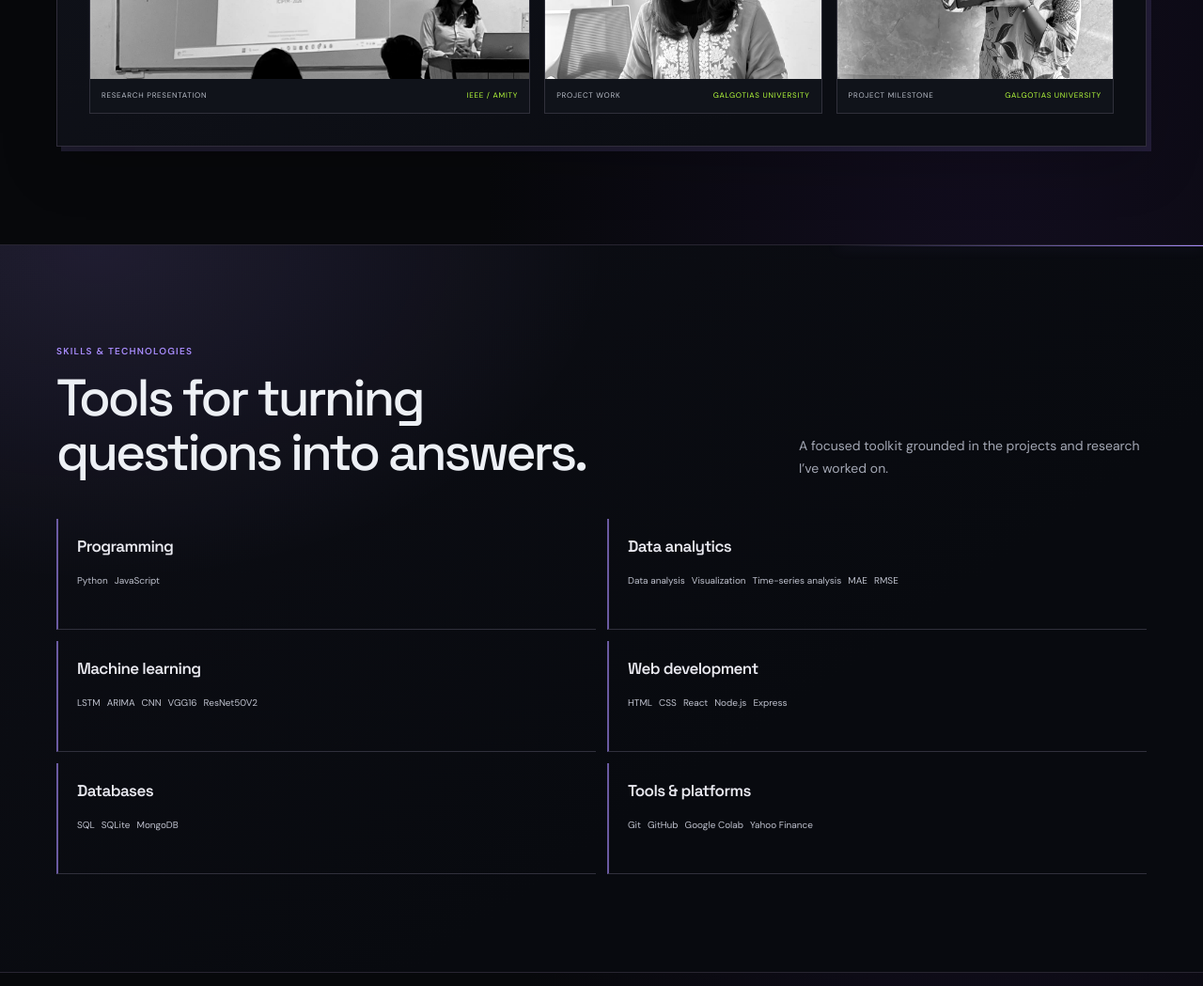
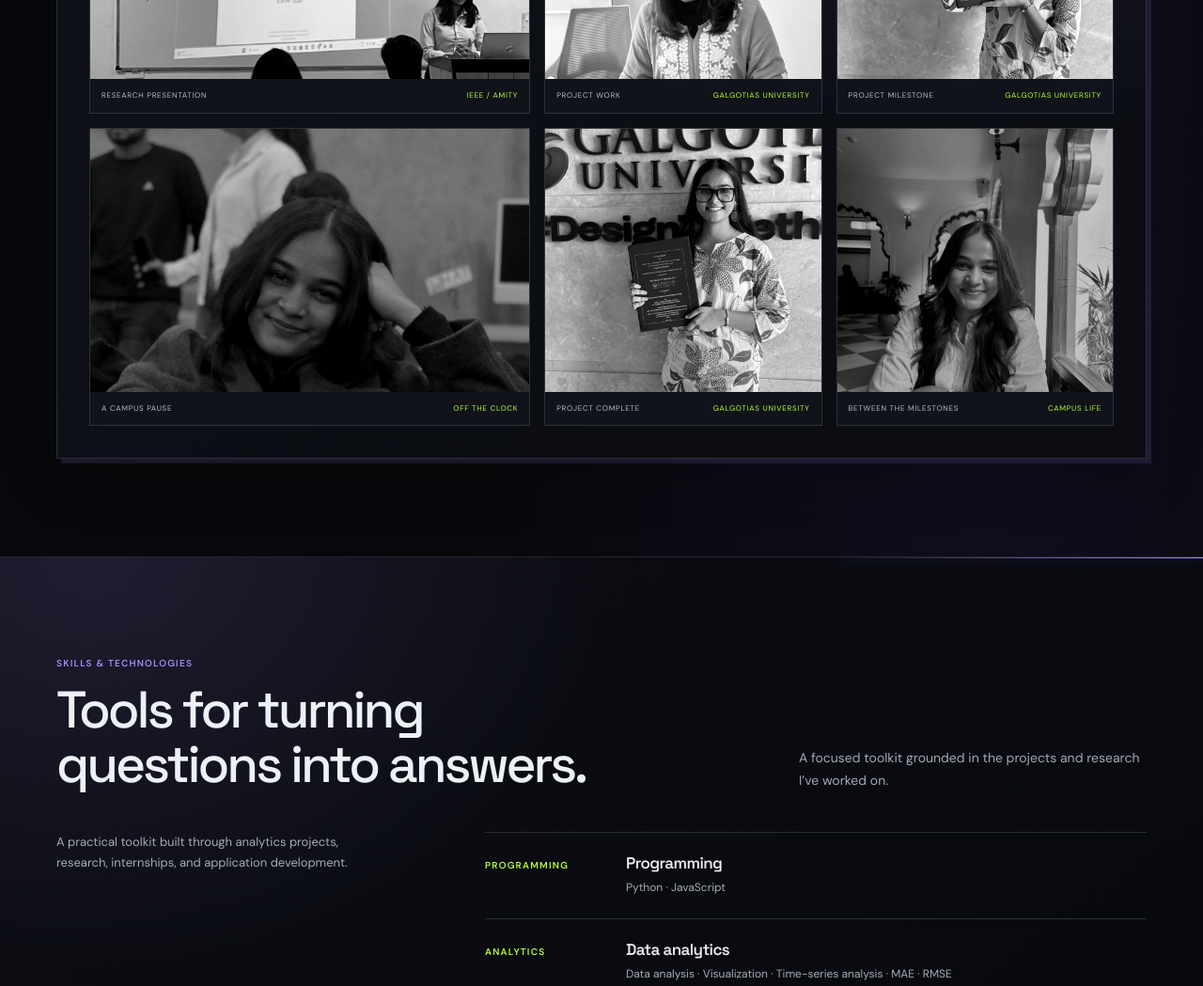
Before and after one commit to Ishita-verma20/portfolio, a plain HTML site: page index.html in a window 1280 px wide. Shown: the part 1660-2709 px from the top of the page at 94% size. Drawn offline with Linux system fonts and the light colour scheme.

Commit message:
Refresh skills timeline and personal photo gallery
Co-authored-by: Copilot <223556219+Copilot@users.noreply.github.com>

```diff
--- a/index.html
+++ b/index.html
@@ -126,12 +126,6 @@
     .quality { padding: 7px 10px; border: 1px solid var(--line); color: #44505c; font-size: 10px; }
 
     .skills-section { background: var(--surface); }
-    .skill-grid { display: grid; grid-template-columns: repeat(2, 1fr); gap: 12px; }
-    .skill-group { min-height: 146px; display: grid; grid-template-columns: 1fr; grid-template-areas: "title" "list"; align-content: start; gap: 14px 8px; padding: 21px 23px; background: var(--surface); }
-    .skill-group h3 { grid-area: title; align-self: center; margin: 0; font-size: 17px; }
-    .skill-list { grid-area: list; display: flex; flex-wrap: wrap; gap: 7px; }
-    .skill-list span { padding: 6px 9px; background: rgb(255 255 255 / 65%); color: #4c5965; font-size: 10px; }
-
     .projects-grid { display: grid; grid-template-columns: repeat(2, 1fr); gap: 22px; }
     .project-card { min-width: 0; display: flex; flex-direction: column; border: 1px solid var(--line); background: var(--white); transition: border-color .25s ease, transform .25s ease, box-shadow .25s ease; }
     .project-card:hover { transform: translateY(-4px); border-color: #9abbb5; box-shadow: 0 17px 40px rgb(17 26 40 / 8%); }
@@ -203,9 +197,6 @@
     .leadership-card .mono { color: var(--teal); }
     .leadership-card h3 { margin: 12px 0 6px; font-size: 17px; }
     .leadership-card p { margin: 0; color: var(--muted); font-size: 12px; }
-    .achievement-row { display: flex; flex-wrap: wrap; gap: 10px 18px; margin-top: 20px; color: #54616d; font-size: 11px; }
-    .achievement-row span::before { margin-right: 7px; color: var(--rust); content: "—"; }
-
     .contact-section { padding: 86px 0; color: var(--white); background: #192535; }
     .contact-inner { display: flex; justify-content: space-between; align-items: end; gap: 32px; }
     .contact-section .section-kicker { color: #a5c9c4; }
@@ -262,8 +253,6 @@
       .about-aside { position: static; }
       .about-copy { grid-column: 1 / -1; }
       .about-grid > .photo-strip { grid-column: 1 / -1; }
-      .skill-grid { grid-template-columns: 1fr 1fr; }
-      .skill-group { min-height: 150px; padding: 17px; }
       .projects-grid { grid-template-columns: 1fr; gap: 16px; }
       .project-visual { min-height: 190px; }
       .research-card { grid-template-columns: 1fr; }
@@ -275,8 +264,6 @@
       .contact-actions .button { flex: 1; }
     }
     @media (max-width: 420px) {
-      .skill-grid { grid-template-columns: 1fr; }
-      .skill-group { min-height: 0; }
       .experience-item { grid-template-columns: 1fr; gap: 6px; }
       .project-topline { flex-direction: column; gap: 5px; }
       .contact-actions { flex-direction: column; }
@@ -443,20 +430,6 @@
     .skills-section .container { position: relative; z-index: 1; }
     .skills-section .section-kicker { color: var(--rust); }
     .skills-section .section-intro { color: #a4a8b5; }
-    .skill-grid { gap: 12px; }
-    .skill-group {
-      position: relative;
-      min-height: 118px;
-      padding: 19px 20px;
-      border: 0;
-      border-bottom: 1px solid #30303c;
-      border-left: 2px solid rgb(167 139 250 / 62%);
-      background: transparent;
-      box-shadow: none;
-    }
-    .skill-group .mono { color: var(--rust); }
-    .skill-group h3 { margin: 0; color: #e9e9f0; }
-    .skill-list span { padding: 2px 0; color: #bfc2ce; background: transparent; border: 0; }
     .projects-grid { gap: 20px; }
     .project-card {
       position: relative;
@@ -606,12 +579,9 @@
     .accuracy-bar { display: block; height: 3px; margin-top: 10px; background: #282934; }
     .accuracy-bar b { display: block; width: 85.32%; height: 100%; background: linear-gradient(90deg, var(--teal), #d0ff80); box-shadow: 0 0 8px rgb(182 255 59 / 40%); }
     .paper-note { border-top-color: #34303f; color: #a2a9b5; }
-    .experience-item, .leadership-card, .education-card, .skill-group { transition: border-color .25s ease, box-shadow .25s ease, transform .25s ease, background-color .25s ease; }
+    .experience-item, .leadership-card, .education-card { transition: border-color .25s ease, box-shadow .25s ease, transform .25s ease, background-color .25s ease; }
     .experience-item:hover { border-color: rgb(167 139 250 / 65%); }
     .leadership-card:hover, .education-card:hover { transform: translateY(-3px); border-color: rgb(167 139 250 / 54%); box-shadow: 5px 5px 0 rgb(167 139 250 / 24%), 0 0 24px rgb(167 139 250 / 13%); }
-    .skill-group:hover { z-index: 1; transform: translateX(4px); border-bottom-color: #494257; border-left-color: var(--teal); background: linear-gradient(90deg, rgb(167 139 250 / 7%), transparent 72%); box-shadow: none; }
-    .skill-list span { transition: color .2s ease, border-color .2s ease, box-shadow .2s ease, transform .2s ease; }
-    .skill-list span:hover { transform: translateY(-1px); color: #ded3ff; border-color: transparent; box-shadow: none; text-shadow: 0 0 13px rgb(167 139 250 / 40%); }
     .quality { transition: color .2s ease, border-color .2s ease, box-shadow .2s ease, transform .2s ease; }
     .quality:hover { transform: translateY(-2px); color: #ded3ff; border-color: rgb(167 139 250 / 65%); box-shadow: 0 0 14px rgb(167 139 250 / 18%); }
     .nav-links a, .contact-links a, .footer a { transition: color .2s ease, text-shadow .2s ease, box-shadow .2s ease; }
@@ -624,8 +594,6 @@
     .experience-item h3 { color: #e8eaf0; }
     .experience-item p, .leadership-card p { color: #a6acb7; }
     .leadership-card { border: 1px solid #292d38; background: #10131a; }
-    .achievement-row { color: #b6bbc5; }
-    .achievement-row span::before { color: var(--rust); }
     .contact-section { background: #10121a; border-top: 1px solid #2b2d39; }
     .contact-section .section-kicker, .contact-section h2 span { color: var(--teal); }
     .contact-section p { color: #aab0bb; }
@@ -643,15 +611,18 @@
     .photo-gallery { display: grid; grid-template-columns: 1.35fr .85fr .85fr; gap: 15px; }
     .photo-card { position: relative; min-width: 0; margin: 0; overflow: hidden; border: 1px solid #30303b; background: #10131a; transition: border-color .25s ease, transform .3s ease, box-shadow .3s ease; }
     .photo-card:hover, .photo-card.pointer-active { z-index: 2; transform: translateY(-4px); border-color: var(--rust); box-shadow: 0 14px 36px rgb(0 0 0 / 38%), 0 0 24px rgb(167 139 250 / 24%); }
-    .photo-card img { width: 100%; height: 280px; object-fit: cover; filter: grayscale(1) contrast(1.08); transition: filter .35s ease, transform .55s ease; }
+    .photo-card img { width: 100%; height: 280px; object-fit: cover; filter: grayscale(1) contrast(1.08); transition: filter .45s ease, transform .55s ease; }
     .photo-card-wide img { object-position: 70% center; }
     .photo-card:nth-child(2) img { object-position: center 55%; }
     .photo-card:nth-child(3) img { object-position: 78% center; }
-    .photo-card:hover img { filter: grayscale(1) contrast(1.14); transform: scale(1.035); }
+    .photo-card:nth-child(4) img { object-position: center 42%; }
+    .photo-card:nth-child(5) img { object-position: center 38%; }
+    .photo-card:nth-child(6) img { object-position: center 43%; }
+    .photo-card:hover img { filter: grayscale(0) saturate(1.08) contrast(1.04); transform: scale(1.045); }
     .photo-card figcaption { display: flex; flex-wrap: wrap; justify-content: space-between; gap: 7px; padding: 11px 12px; color: #b8bdc7; font-size: 8px; letter-spacing: .09em; }
     .photo-card figcaption span:last-child { color: var(--teal); }
-    .skill-group, .leadership-card, .education-card, .research-visual { position: relative; isolation: isolate; overflow: hidden; }
-    .skill-group::before, .leadership-card::before, .education-card::before, .research-visual::before {
+    .leadership-card, .education-card, .research-visual { position: relative; isolation: isolate; overflow: hidden; }
+    .leadership-card::before, .education-card::before, .research-visual::before {
       position: absolute;
       z-index: 0;
       inset: 0;
@@ -661,9 +632,8 @@
       background: radial-gradient(200px circle at var(--hover-x, 50%) var(--hover-y, 50%), rgb(167 139 250 / 18%), transparent 75%);
       transition: opacity .25s ease;
     }
-    .skill-group > *, .leadership-card > *, .education-card > *, .research-visual > * { position: relative; z-index: 1; }
-    .skill-group.pointer-active::before, .leadership-card.pointer-active::before, .education-card.pointer-active::before, .research-visual.pointer-active::before { opacity: 1; }
-    .skill-group.pointer-active { border-left-color: var(--teal); }
+    .leadership-card > *, .education-card > *, .research-visual > * { position: relative; z-index: 1; }
+    .leadership-card.pointer-active::before, .education-card.pointer-active::before, .research-visual.pointer-active::before { opacity: 1; }
     .leadership-card.pointer-active, .education-card.pointer-active { border-color: rgb(167 139 250 / 60%); }
     .experience-item.pointer-active { box-shadow: inset 3px 0 rgb(167 139 250 / 75%); }
     .hero-data-visual.pointer-active { border-color: rgb(167 139 250 / 70%); box-shadow: 0 28px 76px rgb(0 0 0 / 38%), 8px 8px 0 rgb(167 139 250 / 38%), 0 0 46px rgb(167 139 250 / 24%); }
@@ -672,7 +642,7 @@
     .nav-links a.pointer-active, .contact-links a.pointer-active, .footer a.pointer-active { color: #d7c8ff; text-shadow: 0 0 15px rgb(167 139 250 / 55%); }
 
     @media (hover: hover) and (pointer: fine) {
-      .hero, .hero-data-visual, .project-card, .photo-card, .skill-group, .experience-item, .leadership-card, .education-card, .research-card, .research-visual { cursor: crosshair; }
+      .hero, .hero-data-visual, .project-card, .photo-card, .experience-item, .leadership-card, .education-card, .research-card, .research-visual { cursor: crosshair; }
     }
     @media (max-width: 700px) {
       .nav-links { background: #090b10; border-bottom-color: #282b36; }
@@ -700,7 +670,7 @@
     @media (hover: none), (pointer: coarse) {
       body::after { display: none; }
       .hero::before { display: none; }
-      .hero, .hero-data-visual, .project-card, .photo-card, .skill-group, .experience-item, .leadership-card, .education-card, .research-card, .research-visual { cursor: auto; }
+      .hero, .hero-data-visual, .project-card, .photo-card, .experience-item, .leadership-card, .education-card, .research-card, .research-visual { cursor: auto; }
     }
   </style>
 </head>
@@ -797,6 +767,18 @@
               <img src="assets/ishita-stage.jpeg" alt="Ishita celebrating a university project milestone." width="960" height="1280" loading="lazy">
               <figcaption><span>PROJECT MILESTONE</span><span>GALGOTIAS UNIVERSITY</span></figcaption>
             </figure>
+            <figure class="photo-card">
+              <img src="assets/ishita-campus-moment.jpeg" alt="Ishita taking a relaxed break at a university alumni space." width="853" height="1280" loading="lazy">
+              <figcaption><span>A CAMPUS PAUSE</span><span>OFF THE CLOCK</span></figcaption>
+            </figure>
+            <figure class="photo-card">
+              <img src="assets/ishita-graduation.jpeg" alt="Ishita holding her academic project at Galgotias University." width="960" height="1280" loading="lazy">
+              <figcaption><span>PROJECT COMPLETE</span><span>GALGOTIAS UNIVERSITY</span></figcaption>
+            </figure>
+            <figure class="photo-card">
+              <img src="assets/ishita-campus-portrait.jpeg" alt="Ishita enjoying a quiet moment on campus." width="960" height="1280" loading="lazy">
+              <figcaption><span>BETWEEN THE MILESTONES</span><span>CAMPUS LIFE</span></figcaption>
+            </figure>
           </div>
         </div>
       </div>
@@ -808,13 +790,16 @@
           <div><p class="section-kicker mono">Skills &amp; technologies</p><h2>Tools for turning<br>questions into answers.</h2></div>
           <p class="section-intro">A focused toolkit grounded in the projects and research I’ve worked on.</p>
         </div>
-        <div class="skill-grid reveal">
-          <article class="skill-group"><h3>Programming</h3><div class="skill-list"><span>Python</span><span>JavaScript</span></div></article>
-          <article class="skill-group"><h3>Data analytics</h3><div class="skill-list"><span>Data analysis</span><span>Visualization</span><span>Time-series analysis</span><span>MAE</span><span>RMSE</span></div></article>
-          <article class="skill-group"><h3>Machine learning</h3><div class="skill-list"><span>LSTM</span><span>ARIMA</span><span>CNN</span><span>VGG16</span><span>ResNet50V2</span></div></article>
-          <article class="skill-group"><h3>Web development</h3><div class="skill-list"><span>HTML</span><span>CSS</span><span>React</span><span>Node.js</span><span>Express</span></div></article>
-          <article class="skill-group"><h3>Databases</h3><div class="skill-list"><span>SQL</span><span>SQLite</span><span>MongoDB</span></div></article>
-          <article class="skill-group"><h3>Tools &amp; platforms</h3><div class="skill-list"><span>Git</span><span>GitHub</span><span>Google Colab</span><span>Yahoo Finance</span></div></article>
+        <div class="experience-layout reveal">
+          <p class="experience-intro">A practical toolkit built through analytics projects, research, internships, and application development.</p>
+          <div class="experience-list">
+            <article class="experience-item"><span class="experience-date mono">PROGRAMMING</span><div><h3>Programming</h3><p>Python · JavaScript</p></div></article>
+            <article class="experience-item"><span class="experience-date mono">ANALYTICS</span><div><h3>Data analytics</h3><p>Data analysis · Visualization · Time-series analysis · MAE · RMSE</p></div></article>
+            <article class="experience-item"><span class="experience-date mono">MODELING</span><div><h3>Machine learning</h3><p>LSTM · ARIMA · CNN · VGG16 · ResNet50V2</p></div></article>
+            <article class="experience-item"><span class="experience-date mono">DEVELOPMENT</span><div><h3>Web development</h3><p>HTML · CSS · React · Node.js · Express</p></div></article>
+            <article class="experience-item"><span class="experience-date mono">DATA SYSTEMS</span><div><h3>Databases</h3><p>SQL · SQLite · MongoDB</p></div></article>
+            <article class="experience-item"><span class="experience-date mono">WORKFLOW</span><div><h3>Tools &amp; platforms</h3><p>Git · GitHub · Google Colab · Yahoo Finance</p></div></article>
+          </div>
         </div>
       </div>
     </section>
@@ -999,13 +984,13 @@
             <article class="experience-item"><span class="experience-date mono">INTERNSHIP</span><div><h3>Web / Software Development Intern</h3><p>Prodigy Infotech</p></div></article>
             <article class="experience-item"><span class="experience-date mono">IN-OFFICE INTERNSHIP</span><div><h3>Python Programmer Intern</h3><p>UR DISTREE · Contributed to project development while working alongside a software engineer.</p></div></article>
             <article class="experience-item"><span class="experience-date mono">PROJECT EXPERIENCE</span><div><h3>Data Analytics &amp; Machine Learning</h3><p>Worked across data analysis and multiple machine-learning approaches, including LSTM and ARIMA forecasting and K-Means customer segmentation.</p></div></article>
+            <article class="experience-item"><span class="experience-date mono">CERTIFICATION</span><div><h3>Database Programming with SQL</h3><p>Oracle Academy</p></div></article>
           </div>
         </div>
         <div class="leadership reveal">
           <article class="leadership-card"><span class="mono">STUDENT LEADERSHIP</span><h3>President · Galgotias Tech Council</h3><p>Student coordination, communication, and community leadership.</p></article>
           <article class="leadership-card"><span class="mono">EVENT ORGANIZATION</span><h3>Organizer · IEEE CodeAstraa</h3><p>Helped organize a college hackathon, with experience in sponsorship outreach and student coordination.</p></article>
         </div>
-        <div class="achievement-row reveal"><span>Oracle Academy Database Programming with SQL certificate</span><span>180+ LeetCode problems solved</span><span>Smart India Hackathon participant · cleared 3 of 4 rounds</span><span>VIA corporate event coordinator</span></div>
       </div>
     </section>
 
@@ -1076,7 +1061,7 @@
       hero.addEventListener("pointerleave", () => hero.classList.remove("pointer-active"));
 
       document.querySelectorAll(
-        ".hero-data-visual, .photo-card, .skill-group, .experience-item, .leadership-card, .education-card, .research-card, .research-visual, .button, .nav-links a, .contact-links a, .footer a"
+        ".hero-data-visual, .photo-card, .experience-item, .leadership-card, .education-card, .research-card, .research-visual, .button, .nav-links a, .contact-links a, .footer a"
       ).forEach((element) => {
         element.addEventListener("pointermove", (event) => {
           const bounds = element.getBoundingClientRect();
```
Also changed, not shown: assets/ishita-campus-moment.jpeg (added), assets/ishita-campus-portrait.jpeg (added), assets/ishita-graduation.jpeg (added).
